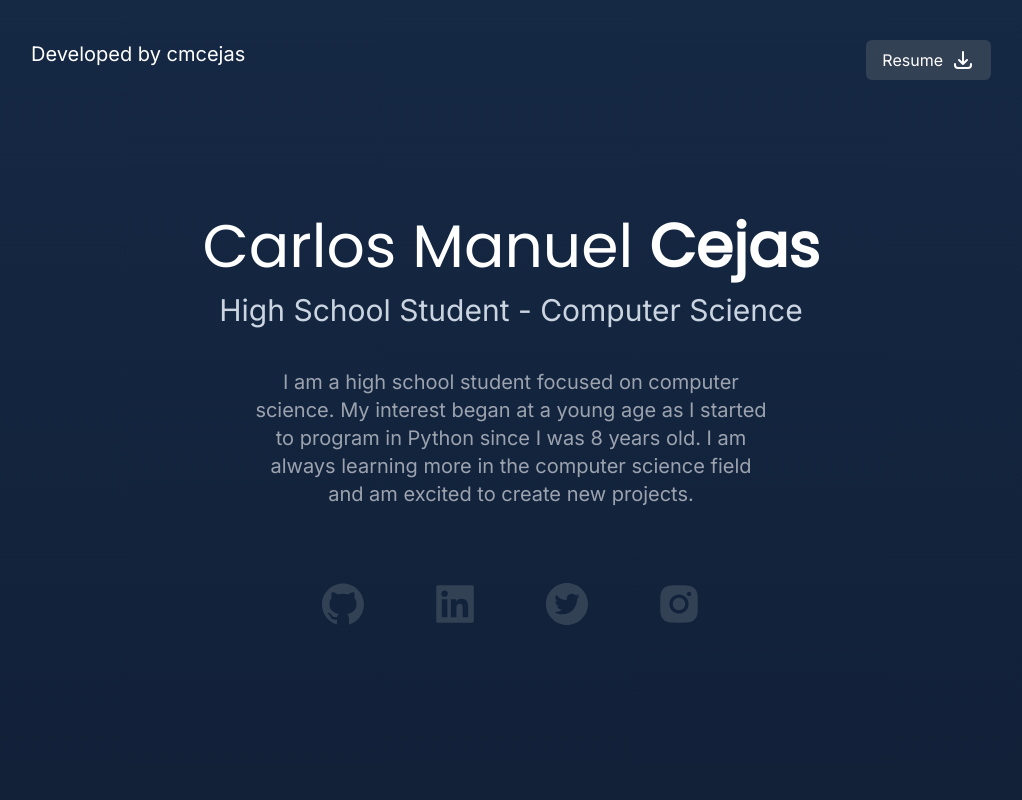
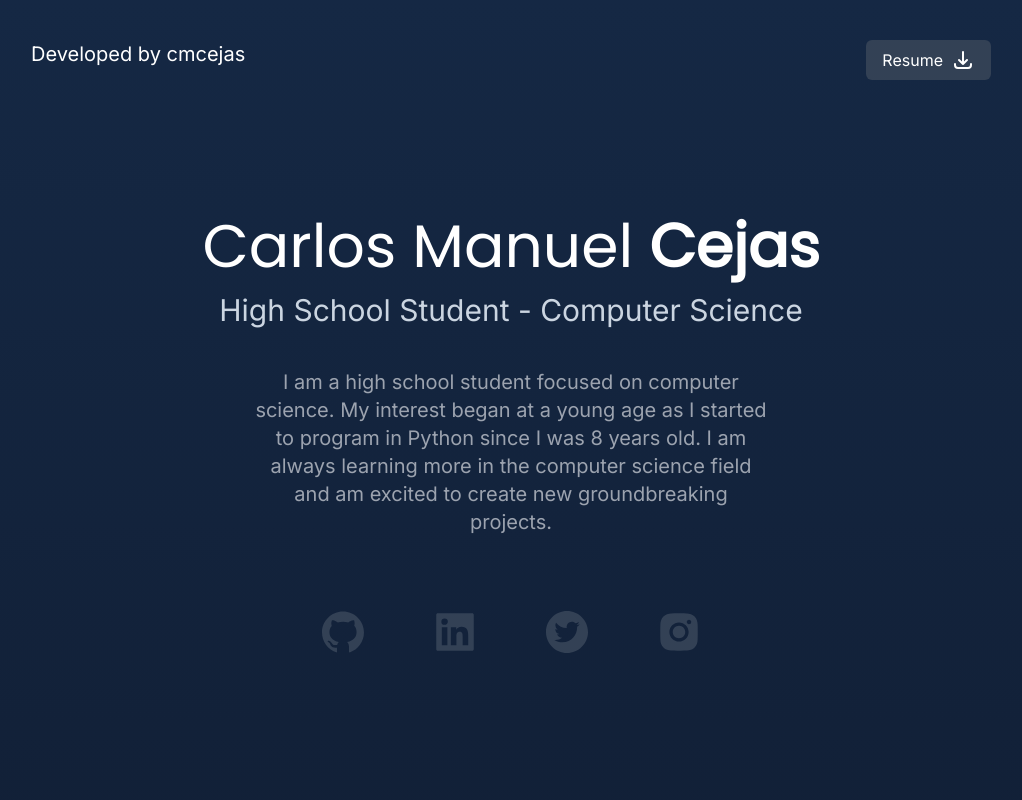
Before and after one commit to cmcejas/portfolio, a Next.js app: page / in a window 1280 px wide. Shown: the top 800 px of the page, without its empty margins (129-1151 px from the left). Built offline with nearby package versions, Linux system fonts and the light colour scheme.

Commit message:
Update page.tsx

```diff
--- a/app/page.tsx
+++ b/app/page.tsx
@@ -44,7 +44,7 @@ export default function Home() {
             <p className="fade-in-up text-md py-5 leading-8 text-gray-400 md:text-xl md:pt-8 max-w-lg mx-auto">
             I am a high school student focused on computer science.
             My interest began at a young age as I started to program in Python since I was 8 years old.
-            I am always learning more in the computer science field and am excited to create new projects.
+            I am always learning more in the computer science field and am excited to create new groundbreaking projects.
             </p>
           </div>
           <div className="fade-in-up text-5xl flex justify-center gap-16 py-3 text-slate-700">
```
